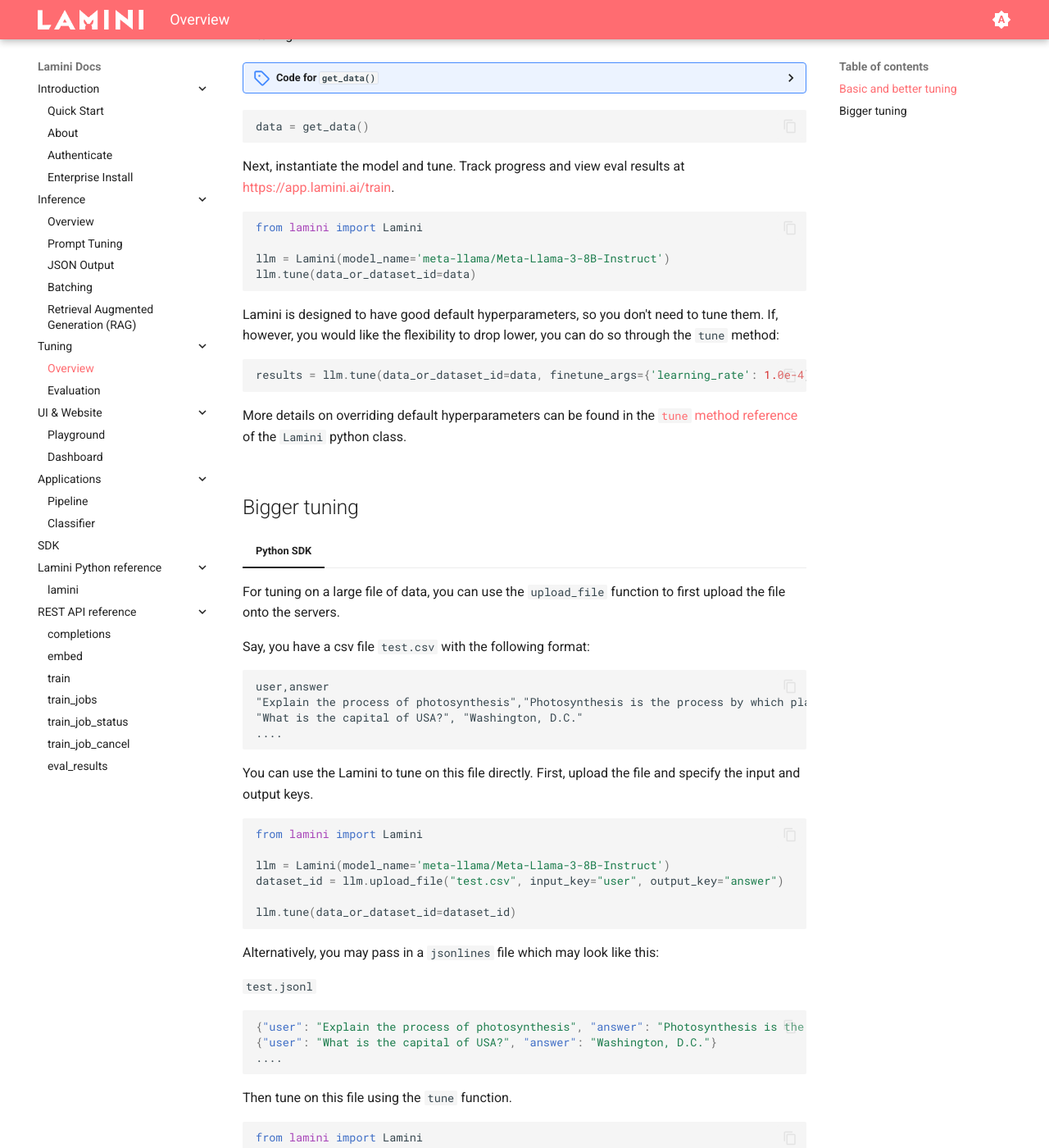
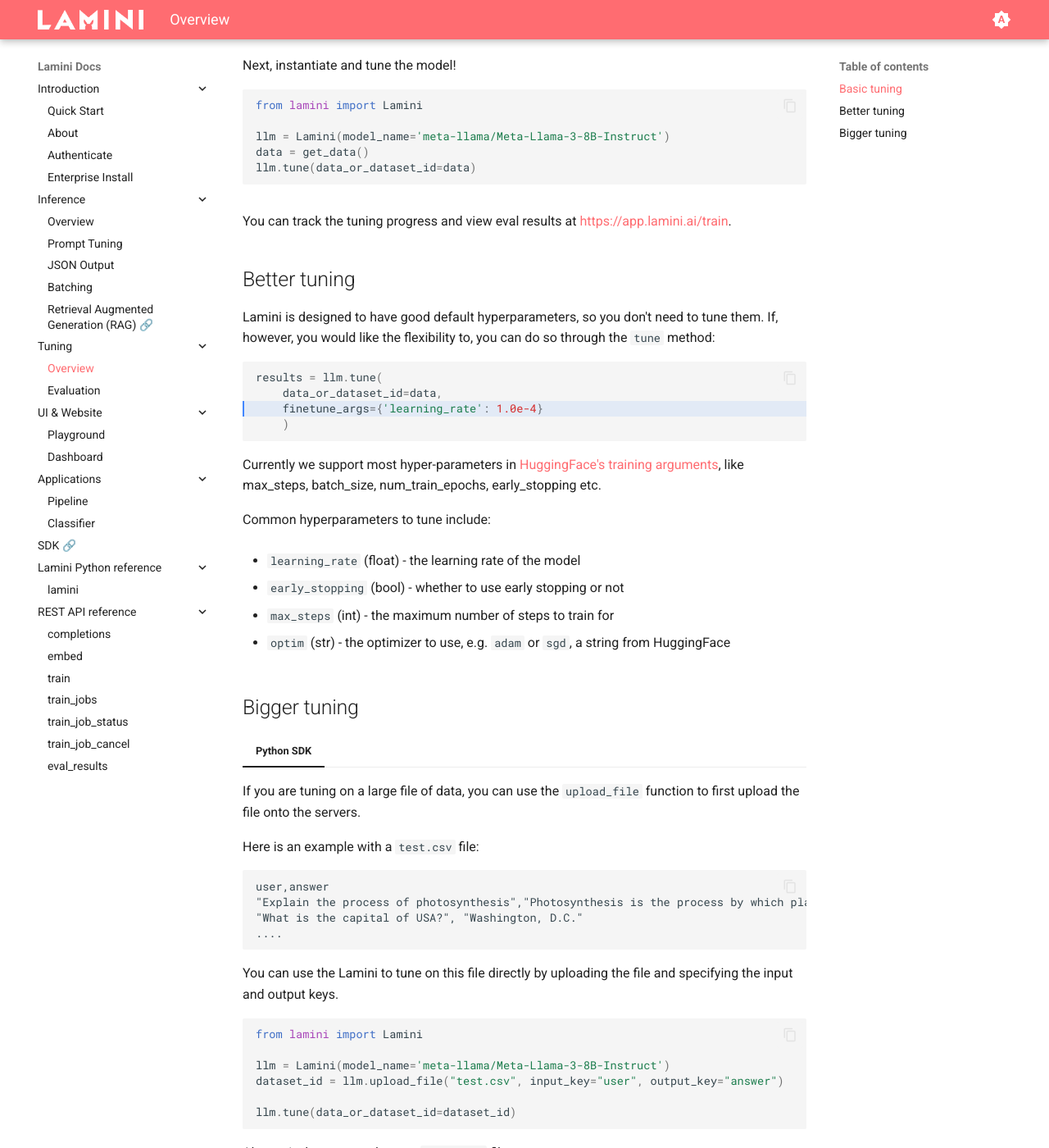
Before and after one commit to lamini-ai/lamini-ai.github.io, an MkDocs documentation site: the page built from docs/training/quick_tour.md, in a window 1280 px wide and 1400 px high, scrolled down 973 px. Shown: the whole window at 82% size. Built offline with MkDocs 1.6.1 and Material for MkDocs 9.7.7, drawn with Linux system fonts in a browser that asks for light colours; some of the changed text lies outside the part shown.

Commit message:
Update to 2.5.3a1 (#87)
Co-authored-by: github-actions[bot] <github-actions[bot]@users.noreply.github.com>

````diff
--- a/docs/training/quick_tour.md
+++ b/docs/training/quick_tour.md
@@ -11,11 +11,11 @@
 In combination with a few techniques, we tune LoRAs (low-rank adapters) on top of a pretrained LLM to get the same performance as finetuning the entire model, but with 266x fewer parameters and 1.09 billion times faster model switching.
 
 This efficiency gain is on and handled by default so you can use the correct model.
-## Basic and better tuning
+## Basic tuning
 
 === "Python SDK"
 
-    First, get data and put it in the format that `Lamini` expects, which includes an `input` and `output`.
+    First, get data and put it into an `input` and `output` format. We recommend at least 1000 examples to see a difference in tuning.
 
     Sample data:
 
@@ -25,8 +25,6 @@
         "output": "Yes, there are step-by-step tutorials and walkthroughs available in the documentation section. Here\u2019s an example for using Lamini to get insights into any python SDK: https://lamini-ai.github.io/example/",
     }
     ```
-
-    Now, load more data in that format. We recommend at least 1000 examples to see a difference in tuning.
 
     <details>
     <summary>Code for <code>get_data()</code></summary>
@@ -80,27 +78,16 @@
 
     </details>
 
-    ```python
-    data = get_data()
-    ```
-
-    Next, instantiate the model and tune. Track progress and view eval results at [https://app.lamini.ai/train](https://app.lamini.ai/train).
-
+    Next, instantiate and tune the model!
     ```python
     from lamini import Lamini
 
     llm = Lamini(model_name='meta-llama/Meta-Llama-3-8B-Instruct')
+    data = get_data()
     llm.tune(data_or_dataset_id=data)
     ```
-
-    Lamini is designed to have good default hyperparameters, so you don't need to tune them. If, however, you would like the flexibility to drop lower, you can do so through the `tune` method:
-    ```python
-    results = llm.tune(data_or_dataset_id=data, finetune_args={'learning_rate': 1.0e-4})
-    ```
-
-    More details on overriding default hyperparameters can be found in the [`tune` method reference](../lamini_python_class/train.md) of the `Lamini` python class.
-
 === "REST API"
+    See the [REST API docs](../rest_api/train.md) for more details on tuning, checking the status of the tuning job, canceling the job, evaluating the model, loading data, and deleting data.
 
     ```bash
     curl --location "https://api.lamini.ai/v1/train" \
@@ -115,15 +102,41 @@
         }'
     ```
 
-    See the [REST API docs](../rest_api/train.md) for more details on tuning, checking the status of the tuning job, canceling the job, evaluating the model, loading data, and deleting data.
+You can track the tuning progress and view eval results at [https://app.lamini.ai/train](https://app.lamini.ai/train).
+
+
+## Better tuning
+
+Lamini is designed to have good default hyperparameters, so you don't need to tune them. If, however, you would like the flexibility to, you can do so through the `tune` method:
+
+```python hl_lines="3"
+results = llm.tune(
+    data_or_dataset_id=data,
+    finetune_args={'learning_rate': 1.0e-4}
+    )
+```
+
+Currently we support most hyper-parameters in [HuggingFace's training arguments](https://huggingface.co/docs/transformers/v4.33.3/en/main_classes/trainer#transformers.TrainingArguments), like max_steps, batch_size, num_train_epochs, early_stopping etc.
+
+Common hyperparameters to tune include:
+
+- `learning_rate` (float) - the learning rate of the model
+
+- `early_stopping` (bool) - whether to use early stopping or not
+
+- `max_steps` (int) - the maximum number of steps to train for
+
+- `optim` (str) - the optimizer to use, e.g. `adam` or `sgd`, a string from HuggingFace
+
+
 
 ## Bigger tuning
 
 === "Python SDK"
 
-For tuning on a large file of data, you can use the `upload_file` function to first upload the file onto the servers.
+If you are tuning on a large file of data, you can use the `upload_file` function to first upload the file onto the servers.
 
-Say, you have a csv file `test.csv` with the following format:
+Here is an example with a `test.csv` file:
 
 ```csv
 user,answer
@@ -132,7 +145,7 @@
 ....
 ```
 
-You can use the Lamini to tune on this file directly. First, upload the file and specify the input and output keys.
+You can use the Lamini to tune on this file directly by uploading the file and specifying the input and output keys.
 
 ```python
 from lamini import Lamini
@@ -143,23 +156,24 @@
 llm.tune(data_or_dataset_id=dataset_id)
 ```
 
-Alternatively, you may pass in a `jsonlines` file which may look like this:
+Alternatively, you can also use `jsonlines` files
 
-`test.jsonl`
+<details>
+    <summary>Using <code>test.jsonl</code></summary>
 
-```json
-{"user": "Explain the process of photosynthesis", "answer": "Photosynthesis is the process by which plants and some other organisms convert light energy into chemical energy. It is critical for the existence of the vast majority of life on Earth. It is the way in which virtually all energy in the biosphere becomes available to living things."}
-{"user": "What is the capital of USA?", "answer": "Washington, D.C."}
-....
-```
+    ```json
+    {"user": "Explain the process of photosynthesis", "answer": "Photosynthesis is the process by which plants and some other organisms convert light energy into chemical energy. It is critical for the existence of the vast majority of life on Earth. It is the way in which virtually all energy in the biosphere becomes available to living things."}
+    {"user": "What is the capital of USA?", "answer": "Washington, D.C."}
+    ....
+    ```
 
-Then tune on this file using the `tune` function.
+    Then tune on this file using the `tune` function.
 
-```python
-from lamini import Lamini
+    ```python
+    from lamini import Lamini
 
-llm = Lamini(model_name='meta-llama/Meta-Llama-3-8B-Instruct')
-dataset_id = llm.upload_file("test.jsonl", input_key="user", output_key="answer")
+    llm = Lamini(model_name='meta-llama/Meta-Llama-3-8B-Instruct')
+    dataset_id = llm.upload_file("test.jsonl", input_key="user", output_key="answer")
 
-llm.tune(data_or_dataset_id=dataset_id)
-```
+    llm.tune(data_or_dataset_id=dataset_id)
+    ```
--- a/mkdocs.yaml
+++ b/mkdocs.yaml
@@ -67,7 +67,7 @@
       - Prompt Tuning: inference/prompt_tuning.md
       - JSON Output: inference/json_output.md
       - Batching: inference/batching.md
-      - Retrieval Augmented Generation (RAG): inference/rag.md
+      - Retrieval Augmented Generation (RAG) 🔗: "https://github.com/lamini-ai/lamini-sdk/blob/main/03_RAG/rag.md"
   - Tuning:
       - Overview: training/quick_tour.md
       - Evaluation: training/evaluation.md
@@ -79,7 +79,7 @@
        - Classifier: applications/classifier.md
   #     - RAG: applications/rag.md
   #     - Agent: applications/agent.md
-  - SDK: "https://github.com/lamini-ai/lamini-sdk"
+  - SDK 🔗: "https://github.com/lamini-ai/lamini-sdk"
   - Lamini Python reference:
       - lamini: lamini_python_class/lamini.md
       # - __init__: lamini_python_class/__init__.md
````
